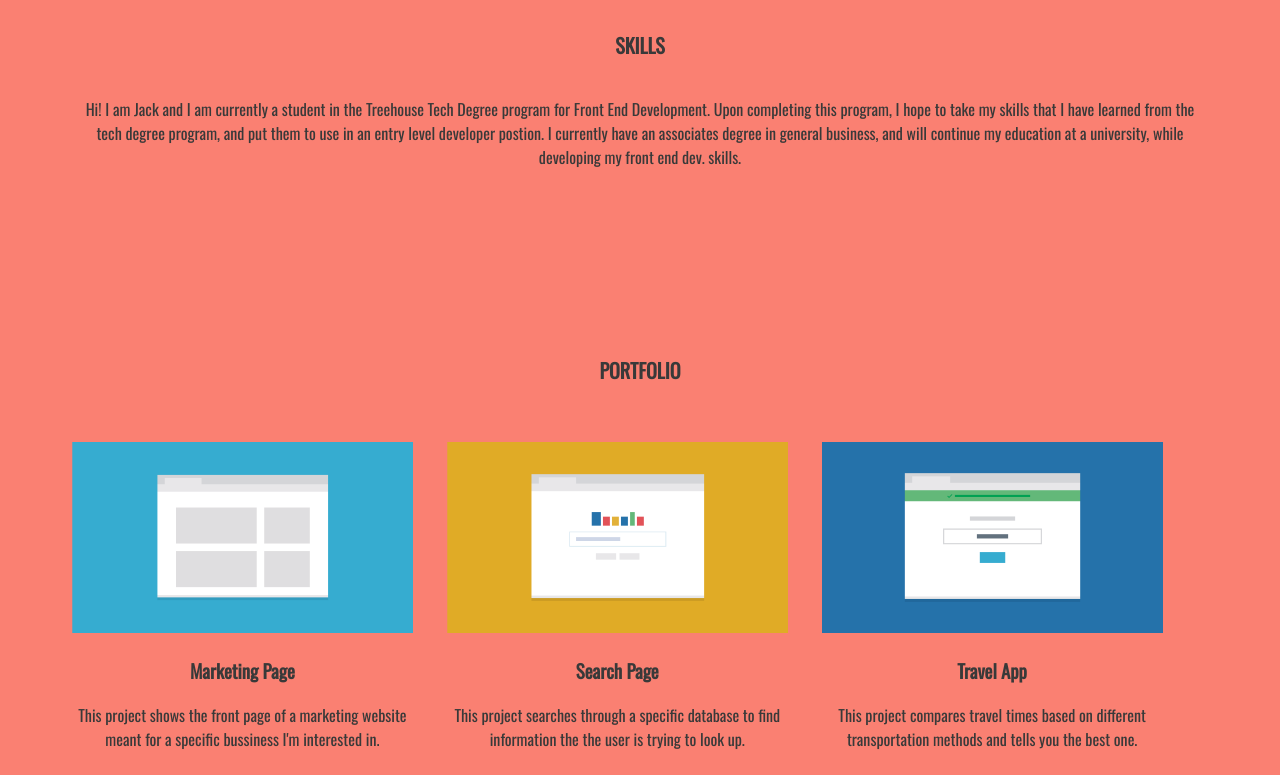
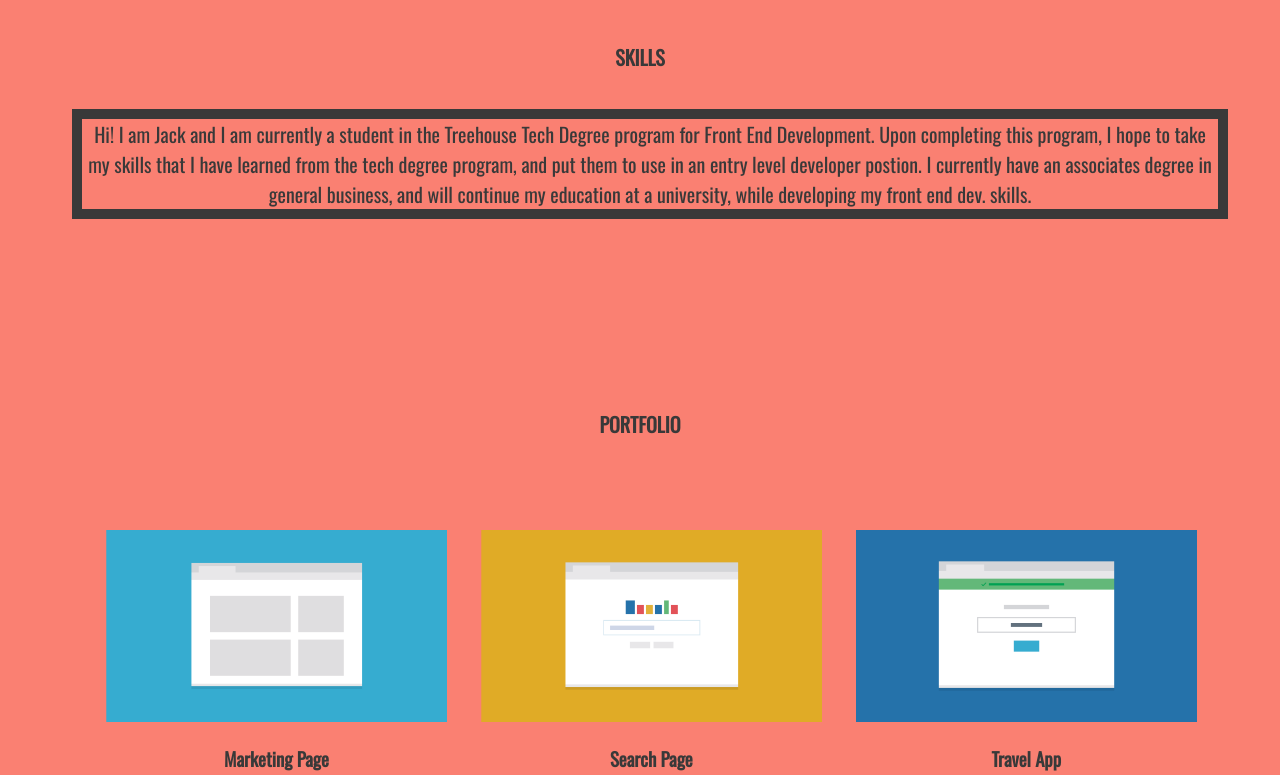
Before and after one commit to jbklein14/TTH-Project-2, a plain HTML site: page index.html in a window 1280 px wide. Shown: the part 585-1360 px from the top of the page. Drawn offline with nearby package versions, Linux system fonts and the light colour scheme.

Commit message:
Add files via upload

```diff
--- a/css/style.css
+++ b/css/style.css
@@ -59,8 +59,20 @@ a:hover {
     font-size: 50px;
 }
 
+#skills {
+    margin-top: 25px;
+}
+
 .bio, .contact-container {
     color: rgb(87,87,87);
+}
+
+.skills {
+    width:  100%;
+    text-align: center;
+    margin-top: 10px;
+    font-size: 1.25em;
+    border: 10px solid rgb(57,57,57);
 }
 
 .portfolio-container {
@@ -110,7 +122,7 @@ a:hover {
 
     .profile-pic {
         padding-top: 0;
-        width: 44%;
+        width: 45%;
         height: 100%;
     }
 
@@ -122,10 +134,18 @@ a:hover {
         font-size: 1.25em;
     }
 
+    .skills {
+        width:  100%;
+        text-align: center;
+        margin-top: 10px;
+        font-size: 1.25em;
+        border: 10px solid rgb(57,57,57);
+    }
+
     .project {
         float: left;
-        width: 45%;
-        margin-right: 5%;
+        width: 40%;
+        margin: 3%;
     }
 
     .project img {
@@ -184,10 +204,11 @@ a:hover {
         font-size: 1.75em;
       }
 
+
       .project {
         float: left;
         width: 30%;
-        margin-right: 3%;
+        margin-right: 0%;
       }
 
       .project img {
@@ -203,3 +224,9 @@ a:hover {
         align-content: center;
       }
     }
+
+    .clearfix::after {
+        content: "";
+        clear: both;
+        display: table;
+      }
--- a/index.html
+++ b/index.html
@@ -102,6 +102,7 @@
             <li><a href="#top">Home</a></li>
             <li><a href="#portfolio">Portfolio</a></li>
             <li><a href="#contact">Contact</a></li>
+            <li><a href="#skills">Skills</a></li>
         </ul>
    </footer>
 
```
